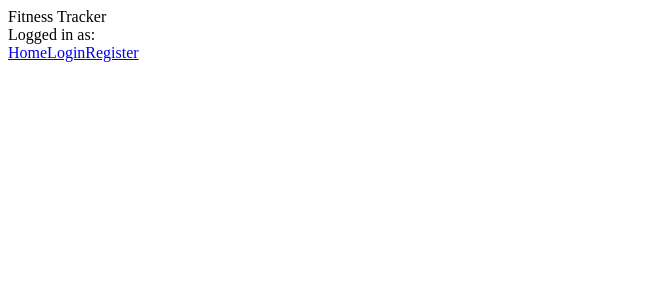
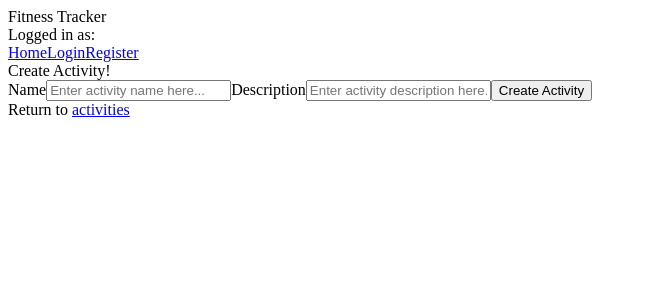
Before and after one commit to tannerazm/Fitness_Tracker_Front_End, a React (Create React App) app: page /addactivities in a window 1280 px wide. Shown: the top 300 px of the page, without its empty margins (0-647 px from the left). Built offline with nearby package versions, Linux system fonts and the light colour scheme.

Commit message:
addactivities finished

```diff
--- a/package.json
+++ b/package.json
@@ -12,6 +12,7 @@
     "license": "MIT",
     "dependencies": {
         "axios": "^0.27.2",
+        "jsonwebtoken": "^8.5.1",
         "react": "^18.2.0",
         "react-dom": "^18.2.0",
         "react-router-dom": "^6.3.0"
--- a/src/api/index.js
+++ b/src/api/index.js
@@ -36,9 +36,12 @@ export async function loginPerson(username, password) {
     });
     const result = await response.json();
     const token = result.token;
-    localStorage.setItem("token", token);
-    localStorage.setItem("username", username);
-    return result;
+
+    if (token) {
+      localStorage.setItem("token", token);
+      localStorage.setItem("username", username);
+      return result;
+    }
   } catch (error) {
     console.error(error);
   }
@@ -59,11 +62,12 @@ export async function verifyToken(token) {
   }
 }
 
-export async function userRoutines() {
+export async function userRoutines(token) {
   try {
     const response = await fetch(`${BASE}/api/users/${localStorage.getItem('username')}/routines`, {
       headers: {
         "Content-Type": "application/json",
+        Authorization: `Bearer ${token}`
       },
     });
     const result = await response.json();
@@ -102,3 +106,25 @@ export async function allActivities () {
     console.error(error)
   }
 }
+
+export async function addActivities (name, description, token) {
+  try {
+    console.log(token, "token", name, "name", description, "description")
+    const response = await fetch(`${BASE}/api/activities`, {
+      headers: {
+        "Content-Type": "application/json",
+        Authorization: `Bearer ${token}`
+      },
+      method: "POST",
+      body: JSON.stringify({
+        name: name,
+        description: description
+      })
+    })
+      const result = await response.json()
+      return result;
+  } catch (error) {
+    console.error(error)
+  }
+
+}
--- a/src/components/Activities.js
+++ b/src/components/Activities.js
@@ -40,6 +40,8 @@ const Activities = ({ everyActivity, setEveryActivity }) => {
       return (
         <div className="allActivitiesContainer">
           <span>All Activities</span>
+          <br></br>
+          <NavLink to="/addactivities">Create an Activity</NavLink>
           <div className="allActivities">
             <br></br>
             <input
--- a/src/components/AddActivities.js
+++ b/src/components/AddActivities.js
@@ -1,9 +1,67 @@
 import React, { useState, useEffect } from "react";
 import { NavLink, useNavigate } from "react-router-dom";
+import { addActivities } from "../api";
+// import jwt from "jsonwebtoken";
+// // const jwt = require("jsonwebtoken");
+// const { JWT_SECRET } = process.env;
 import "./index.css";
 
 const AddActivities = () => {
+    const [name, setName] = useState("")
+    const [description, setDescription] = useState("")
+    const token = localStorage.getItem("token");
+    // const jwtCheck = jwt.verify(token, JWT_SECRET)
+    // console.log(jwtCheck, "jwtcheck")
+    async function handleSubmit(event) {
+        event.preventDefault();
+        const token = localStorage.getItem("token");
+        const bob = await addActivities(name, description, token);
+        console.log(bob, "this is bob");
+    }
 
+
+    return (
+        <>
+            <div> Create Activity! </div>
+            <form onSubmit={handleSubmit}>
+                <label>
+                    Name
+                    <input
+                        placeholder="Enter activity name here..."
+                        name="name"
+                        type="text"
+                        value={name}
+                        onChange={(event) => {
+                            console.log(event.target.value, "value")
+                            setName(event.target.value);
+                        }}
+                    />
+                </label>
+                <label>
+                    Description
+                    <input
+                        placeholder="Enter activity description here..."
+                        name="description"
+                        type="text"
+                        value={description}
+                        onChange={(event) => {
+                            console.log(event.target.value, "value")
+                            setDescription(event.target.value);
+                        }}
+                    />
+                </label>
+                <button type="submit">
+                    Create Activity
+                </button>
+                <div>
+                    Return to {' '}
+                    <NavLink to="/Activities">
+                        activities
+                    </NavLink>
+                </div>
+            </form>
+        </>
+    )
 }
 
 export default AddActivities;
--- a/src/components/App.js
+++ b/src/components/App.js
@@ -1,5 +1,7 @@
 import React, { useState, useEffect } from "react";
 import { Routes, Route } from "react-router-dom";
+// const jwt = require("jsonwebtoken")
+// const { JWT_SECRET } = process.env;
 import {
   Activities,
   AddActivities,
@@ -81,6 +83,13 @@ const App = () => {
             />
           }
         />
+        <Route
+          path="/addactivities"
+          element={
+            <AddActivities
+            />
+          }
+        />
       </Routes>
     </div>
   );
--- a/src/components/Login.js
+++ b/src/components/Login.js
@@ -14,10 +14,14 @@ const Login = ({
     const token = localStorage.getItem('token')
     async function handleSubmit(event) {
         event.preventDefault();
-        await loginPerson(username, password);
-        setIsLoggedIn(true);
-        await allActivities();
-        navigate('/')
+        const loggedInUser = await loginPerson(username, password);
+        if (loggedInUser) {
+            setIsLoggedIn(true);
+            await allActivities();
+            setUsername("")
+            setPassword("")
+            navigate('/')
+        }
     }
 
     return (
--- a/src/components/Routines.js
+++ b/src/components/Routines.js
@@ -16,8 +16,10 @@ const Routines = ({
   const [allRoutineFilteredData, setAllRoutineFilteredData] = useState([]);
   const [searchYourRoutines, setSearchYourRoutines] = useState("");
   const [searchAllRoutines, setSearchAllRoutines] = useState("");
+  const token = localStorage.getItem("token");
 
   // Filter function and useEffect used for only "Your Routines"
+    // NOT FINISHED YET, MAKE SURE PRIVATE ROUTINES SHOW UP
 
   function searchYourItems(searchValue) {
     if (searchValue.length) {
@@ -40,7 +42,7 @@ const Routines = ({
   }, [searchYourRoutines]);
 
   useEffect(() => {
-    userRoutines()
+    userRoutines(token)
       .then((object) => {
         setYourRoutines(object);
       })
@@ -50,6 +52,7 @@ const Routines = ({
   }, []);
 
   // Filter function and useEffect used for only "All Routines"
+
 
   function searchAllItems(searchValue) {
     if (searchValue.length) {
--- a/src/components/index.css
+++ b/src/components/index.css
@@ -45,7 +45,7 @@
   padding: 5px;
   padding-top: 15px;
   margin: 10px;
-  background-color: gray;
+  background-color: rgb(184, 184, 184);
   width: 48%;
   height: 100vw;
   overflow: scroll;
```
Also changed, not shown: 1 other file (tests, documents, lock files or other folders).
